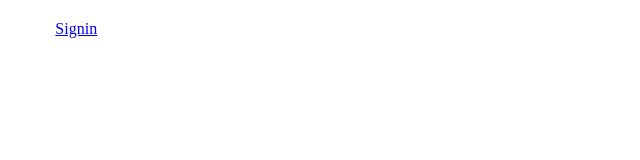
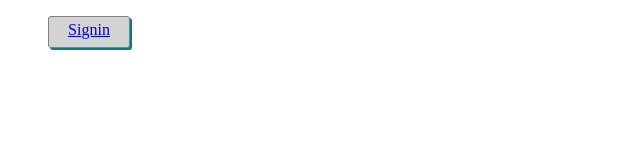
Before and after one commit to suoqingqiu2011/jeux-de-dames_app, a website: page views/base.html in a window 1280 px wide. Shown: the whole page, without its empty margins (0-640 px from the left). Drawn offline with nearby package versions, Linux system fonts and the light colour scheme; files that its build step writes are made by us from their sources.

Commit message:
☎️✌️ Checkpoint ./public/style.css:812689/573 ./views/base.html:812689/76

```diff
--- a/public/style.css
+++ b/public/style.css
@@ -1,3 +1,8 @@
+body{
+
+  text-align: center;
+}
+
 .color {
   display: inline-block;
   width: 2em;
@@ -62,3 +67,15 @@ menu a {
 #but:active {
   box-shadow: none;
 }
+
+#lien_out_signin{
+  width: 80px;
+  height: 30px;
+  font-size: 16px;
+  border-radius: 3px;
+  background-color: lightgrey;
+  border: 1px solid grey;
+  box-shadow: 2px 2px teal;
+  cursor: pointer;
+  text-align: center;
+}
--- a/views/base.html
+++ b/views/base.html
@@ -11,11 +11,13 @@
 
     {% block menu %}
     <menu>
+      <div id="lien_out_signin">
       {% if current %}
       <a href="/logout">Logout</a>
       {% else %}
       <a href="/signin">Signin</a>
       {% endif %}
+      </div>
     </menu>
     {% endblock %}
   </body>
```
